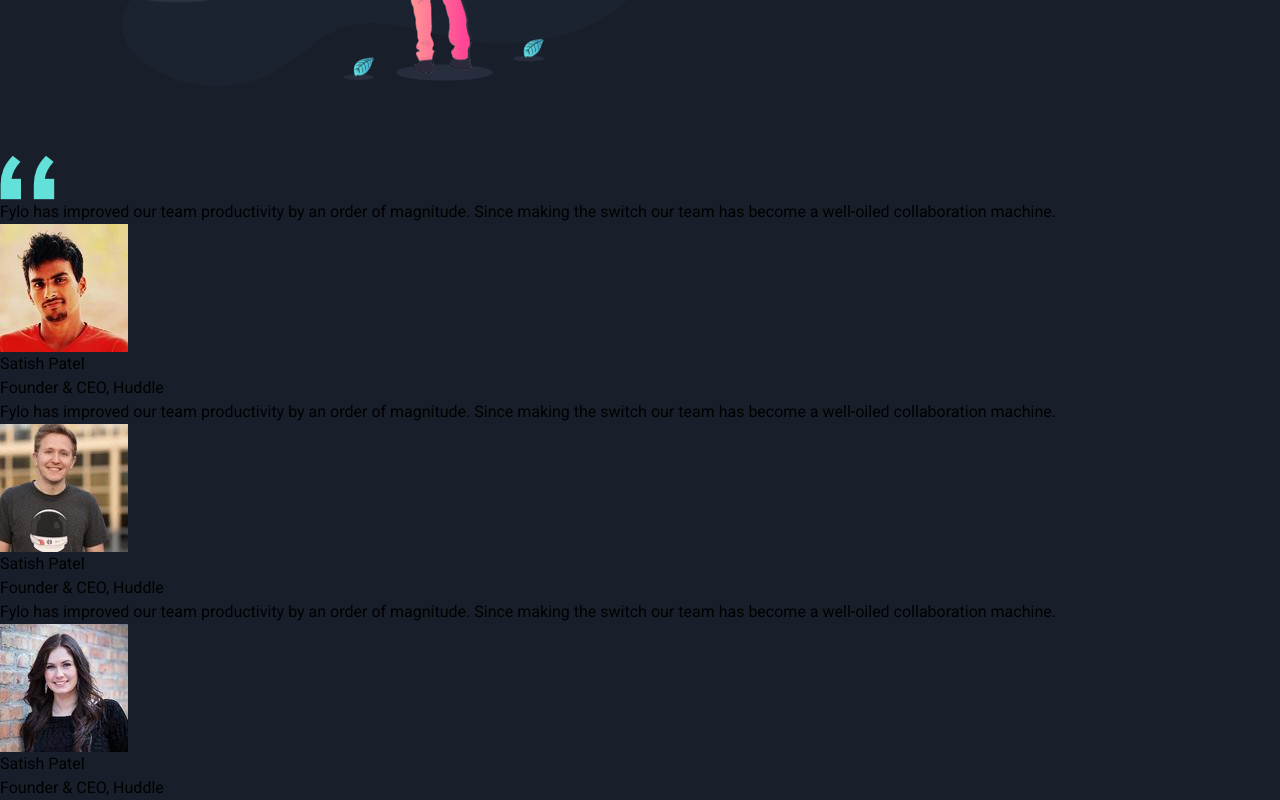
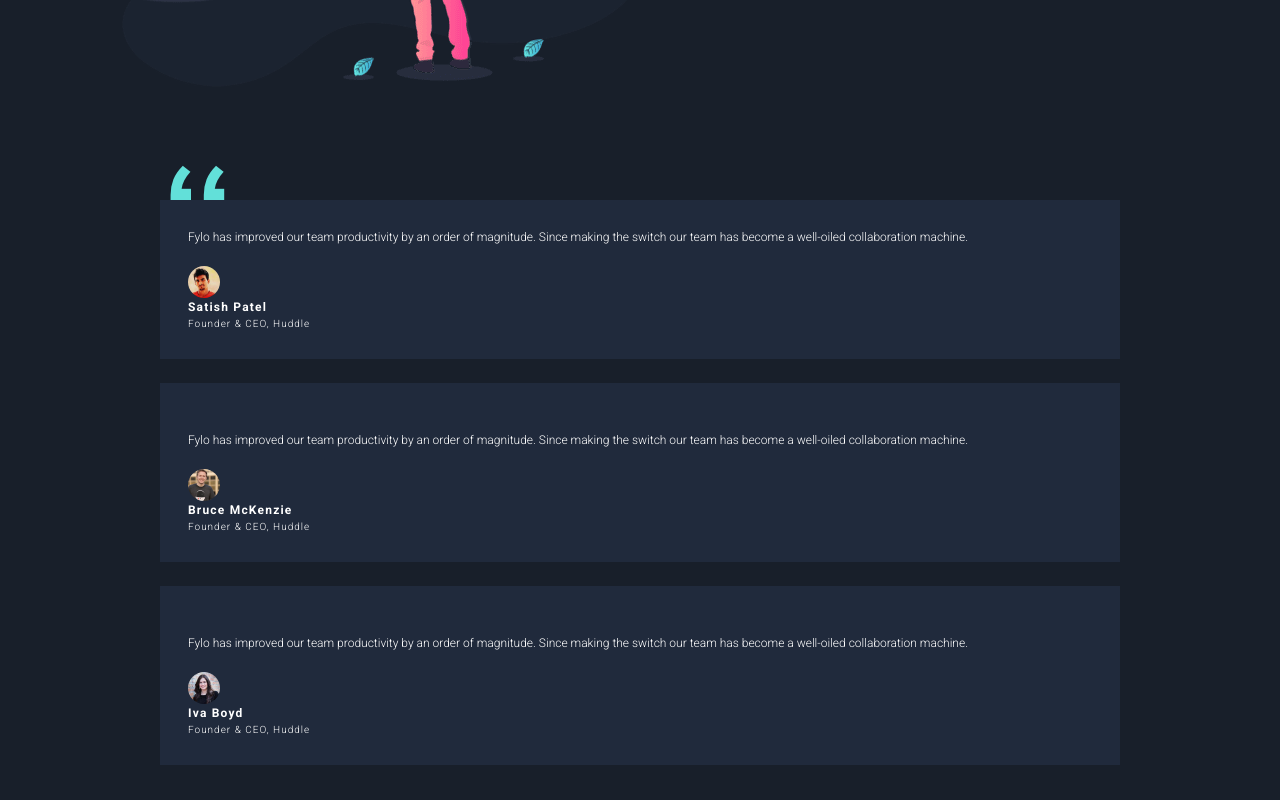
Before and after one commit to code-looney/fylo-landing-page, a React (Vite) app: page / in a window 1280 px wide. Shown: the part 2154-2954 px from the top of the page. After the commit the page ends 2919 px from the top, so only its background shows below. Built offline with nearby package versions, Linux system fonts and the light colour scheme.

Commit message:
added and positioned quotes

```diff
--- a/src/App.jsx
+++ b/src/App.jsx
@@ -3,17 +3,18 @@ import Hero from "./components/Hero";
 import CTA from "./components/CTA";
 import Cards from "./components/Cards";
 import FileStorage from "./components/FileStorage";
-import Reviews from "./components/Reviews";
+import Testimonials from "./components/Testimonials";
+import Container from "./components/Container";
 
 export default function App() {
   return (
-    <div className=" font-sans">
+    <Container className=" font-sans">
       <Header />
       <Hero />
       <CTA />
       <Cards />
       <FileStorage />
-      <Reviews />
-    </div>
+      <Testimonials />
+    </Container>
   )
 }
--- a/src/components/Reviews.jsx
+++ /dev/null
@@ -1,44 +0,0 @@
-import React from 'react';
-import Container from './Container';
-import Sub from './Sub';
-import Icon from './Icon';
-import Title from './Title';
-
-const Reviews = () => {
-  return (
-    <div>
-        <div>
-            <Icon iconURL='src/images/bg-quotes.png' />
-            <Container><Sub>Fylo has improved our team productivity by an order of magnitude. Since making the switch our team has
-  become a well-oiled collaboration machine.</Sub></Container>
-            <Container>
-                <Icon iconURL='src/images/profile-1.jpg' />
-                <Title>Satish Patel</Title>
-                <Sub>Founder & CEO, Huddle</Sub>
-            </Container>
-        </div>
-        <div>
-            <Icon />
-            <Container><Sub>Fylo has improved our team productivity by an order of magnitude. Since making the switch our team has
-  become a well-oiled collaboration machine.</Sub></Container>
-            <Container>
-                <Icon iconURL='src/images/profile-2.jpg' />
-                <Title>Satish Patel</Title>
-                <Sub>Founder & CEO, Huddle</Sub>
-            </Container>
-        </div>
-        <div>
-            <Icon />
-            <Container><Sub>Fylo has improved our team productivity by an order of magnitude. Since making the switch our team has
-  become a well-oiled collaboration machine.</Sub></Container>
-            <Container>
-                <Icon iconURL='src/images/profile-3.jpg' />
-                <Title>Satish Patel</Title>
-                <Sub>Founder & CEO, Huddle</Sub>
-            </Container>
-        </div>
-    </div>
-  )
-}
-
-export default Reviews
--- /dev/null
+++ b/src/components/Testimonials.jsx
@@ -0,0 +1,49 @@
+import React from 'react';
+import Container from './Container';
+import Sub from './Sub';
+import Icon from './Icon';
+import Title from './Title';
+
+const Testimonials = () => {
+  return (
+    <Container className='bg-main relative'>
+    <Container className='w-3/4 mx-auto text-white relative z-40'>
+    <Icon className='relative translate-y-[10px] translate-x-[10px]' iconURL='src/images/bg-quotes.png' />
+        <Container className='flex relative flex-col gap-6'>
+            <Container className='bg-test flex flex-col p-7 gap-5'>
+                <Container><Sub className='font-thin text-[12px]'>Fylo has improved our team productivity by an order of magnitude. Since making the switch our team has
+              become a well-oiled collaboration machine.</Sub></Container>
+                <Container>
+                    <Icon className='w-8' iconClassName='rounded-full' iconURL='src/images/profile-1.jpg' />
+                    <Title className='text-[12px] font-bold tracking-widest'>Satish Patel</Title>
+                    <Sub className='text-[10px] font-thin tracking-widest'>Founder & CEO, Huddle</Sub>
+                </Container>
+            </Container>
+            <Container className='bg-test flex flex-col p-7 gap-5'>
+                <Icon />
+                <Container><Sub className='font-thin text-[12px]'> Fylo has improved our team productivity by an order of magnitude. Since making the switch our team has
+              become a well-oiled collaboration machine.</Sub></Container>
+                <Container>
+                    <Icon className='w-8' iconClassName='rounded-full' iconURL='src/images/profile-2.jpg' />
+                    <Title className='text-[12px] font-bold tracking-widest'>Bruce McKenzie</Title>
+                    <Sub className='text-[10px] font-thin tracking-widest'>Founder & CEO, Huddle</Sub>
+                </Container>
+            </Container>
+            <Container className='bg-test flex flex-col p-7 gap-5'>
+                <Icon />
+                <Container><Sub className='font-thin text-[12px]'>Fylo has improved our team productivity by an order of magnitude. Since making the switch our team has
+              become a well-oiled collaboration machine.</Sub></Container>
+                <Container>
+                    <Icon className='w-8' iconClassName='rounded-full' iconURL='src/images/profile-3.jpg' />
+                    <Title className='text-[12px] font-bold tracking-widest'>Iva Boyd</Title>
+                    <Sub className='text-[10px] font-thin tracking-widest'>Founder & CEO, Huddle</Sub>
+                </Container>
+            </Container>
+        </Container>
+    </Container>
+    </Container>
+  )
+
+}
+
+export default Testimonials
--- a/tailwind.config.js
+++ b/tailwind.config.js
@@ -14,7 +14,8 @@ export default {
       },
       colors: {
         'main': '#181f2a',
-        'sub': '#65e2d9'
+        'sub': '#65e2d9',
+        'test': '#202a3c'
       }
     },
   },
```
